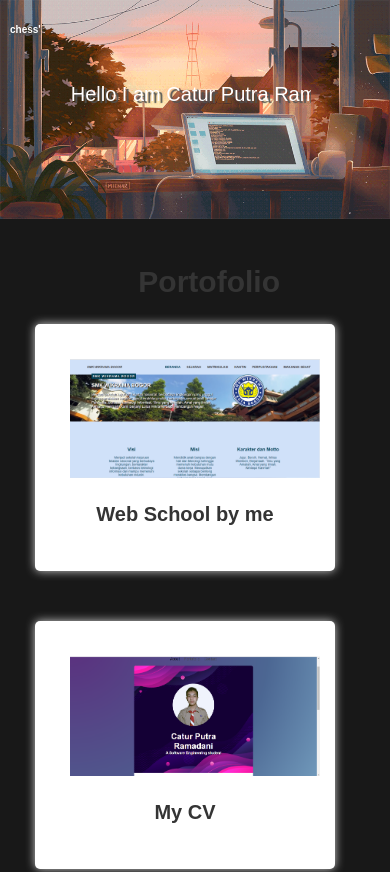
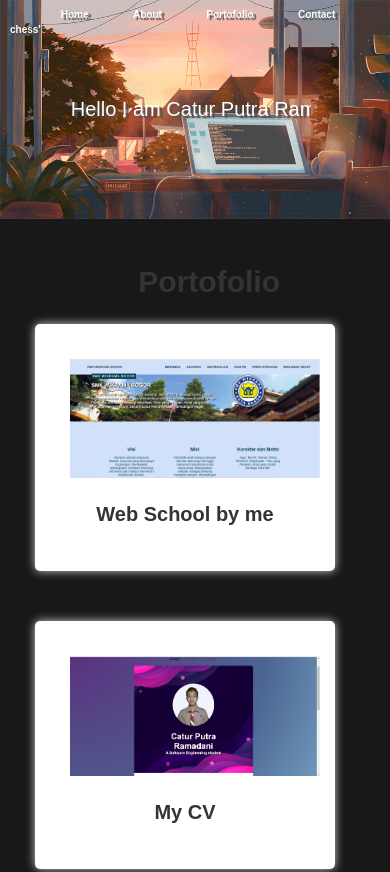
Before and after one commit to Caturputraramadani/personalWeb, a plain HTML site: page index.html in a window 390 px wide. Shown: the top 872 px of the page. Drawn offline with Linux system fonts and the light colour scheme.

Commit message:
web by me

```diff
--- a/style.css
+++ b/style.css
@@ -318,8 +318,8 @@ footer, img{
 }
 @media (max-width: 600px){
     nav ul{
-        float: right;
-        margin-right: 170px;
+        float: left;
+        margin-right: 17px;
 
     }
 }
@@ -328,7 +328,7 @@ footer, img{
 
         display: inline-block;
         margin: 0 20px;
-        line-height: 60px;
+        line-height: 30px;
     }
 }
 @media (max-width: 600px){
```
